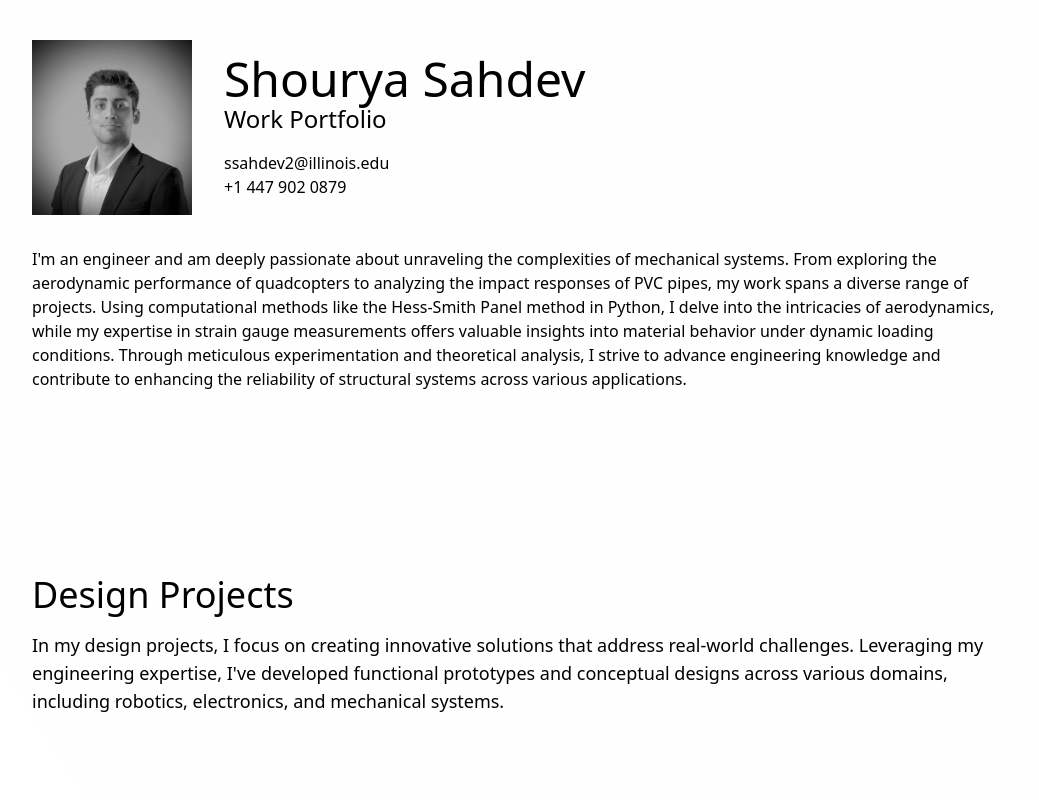
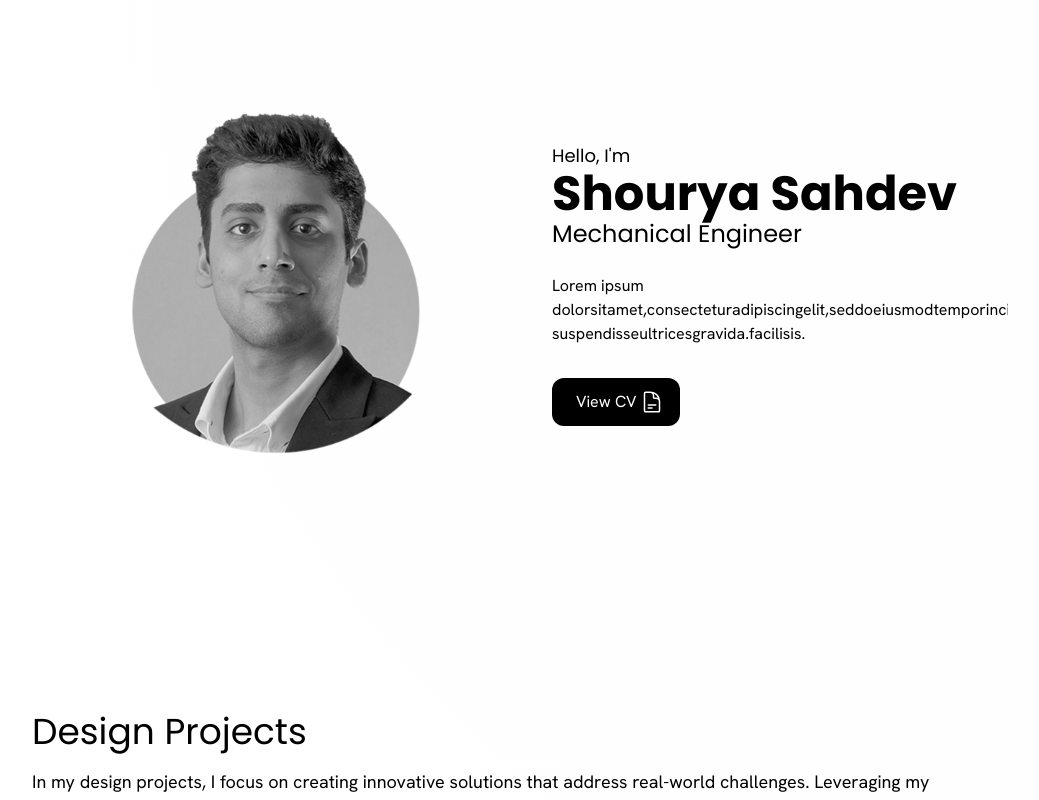
Before and after one commit to shikharsahdev/shourya-portfolio, a React (Create React App) app: page / in a window 1280 px wide. Shown: the whole page, without its empty margins (120-1159 px from the left). Built offline with nearby package versions, Linux system fonts and the light colour scheme.

Commit message:
Header design changes

```diff
--- a/public/index.html
+++ b/public/index.html
@@ -9,6 +9,9 @@
       name="description"
       content="Shourya Sahdev - Work Portfolio"
     />
+    <link rel="preconnect" href="https://fonts.googleapis.com">
+    <link rel="preconnect" href="https://fonts.gstatic.com" crossorigin>
+    <link href="https://fonts.googleapis.com/css2?family=Hanken+Grotesk:ital,wght@0,100..900;1,100..900&family=Poppins:ital,wght@0,100;0,200;0,300;0,400;0,500;0,600;0,700;0,800;0,900;1,100;1,200;1,300;1,400;1,500;1,600;1,700;1,800;1,900&display=swap" rel="stylesheet">
     <link rel="apple-touch-icon" href="%PUBLIC_URL%/logo192.png" />
     <!--
       manifest.json provides metadata used when your web app is installed on a
--- a/src/App.js
+++ b/src/App.js
@@ -1,5 +1,5 @@
 import { useState } from 'react';
-import displayPicture from './dp.jpg';
+import displayPicture from './dp.png';
 
 const designProjects = [
   {
@@ -92,20 +92,27 @@ function App() {
         </div>
       }
       <header className='w-full p-6 py-10 max-w-screen-lg m-auto pb-40'>
-        <div className='flex flex-col sm:flex-row sm:items-center gap-8'>
-          <img className='w-40' src={displayPicture} alt="Shourya Sahdev" />
-          <span className='flex flex-col gap-4'>
-            <span>
-              <h1 className='text-3xl font-medium md:text-5xl'>Shourya Sahdev</h1>
-              <h2 className='text-xl md:text-2xl'>Work Portfolio</h2>
+        <div className='flex flex-col sm:flex-row sm:items-center gap-2 sm:gap-8 max-w-full overflow-hidden'>
+          <img className='p-8 pb-0 sm:w-[50%] sm:p-16' src={displayPicture} alt="Shourya Sahdev" />
+          <span className='flex flex-1 flex-col gap-4 overflow-hidden'>
+            <span className='flex flex-col items-center sm:items-start'>
+              <h3 className='text-lg'>Hello, I'm</h3>
+              <h1 className='text-3xl font-bold md:text-5xl'>Shourya Sahdev</h1>
+              <h2 className='text-xl md:text-2xl'>Mechanical Engineer</h2>
             </span>
-            <span className='flex flex-col'>
+            <p className='mt-2 text-base text-center  sm:text-left'>Lorem ipsum dolorsitamet,consecteturadipiscingelit,seddoeiusmodtemporincididuntutlaboreetdoloremagnaliqua.Quisipsum suspendisseultricesgravida.facilisis.</p>
+            <a href="#" className='bg-black text-white py-3 px-6 pr-4 self-center sm:self-start rounded-xl mt-4 flex gap-1'>
+              View CV
+              <svg xmlns="http://www.w3.org/2000/svg" fill="none" viewBox="0 0 24 24" stroke-width="1.5" stroke="currentColor" class="size-6">
+                <path stroke-linecap="round" stroke-linejoin="round" d="M19.5 14.25v-2.625a3.375 3.375 0 0 0-3.375-3.375h-1.5A1.125 1.125 0 0 1 13.5 7.125v-1.5a3.375 3.375 0 0 0-3.375-3.375H8.25m0 12.75h7.5m-7.5 3H12M10.5 2.25H5.625c-.621 0-1.125.504-1.125 1.125v17.25c0 .621.504 1.125 1.125 1.125h12.75c.621 0 1.125-.504 1.125-1.125V11.25a9 9 0 0 0-9-9Z" />
+              </svg>
+            </a>
+            {/* <span className='flex flex-col'>
               <h3>ssahdev2@illinois.edu</h3>
               <h3>+1 447 902 0879</h3>
-            </span>
+            </span> */}
           </span>
         </div>
-          <p className='mt-8 text-base'>I'm an engineer and am deeply passionate about unraveling the complexities of mechanical systems. From exploring the aerodynamic performance of quadcopters to analyzing the impact responses of PVC pipes, my work spans a diverse range of projects. Using computational methods like the Hess-Smith Panel method in Python, I delve into the intricacies of aerodynamics, while my expertise in strain gauge measurements offers valuable insights into material behavior under dynamic loading conditions. Through meticulous experimentation and theoretical analysis, I strive to advance engineering knowledge and contribute to enhancing the reliability of structural systems across various applications.</p>
       </header>
       {
         projectTypes.map(
--- a/src/index.css
+++ b/src/index.css
@@ -7,8 +7,12 @@ body,html,#root {
   width: 100%;
   height: 100%;
   overflow: hidden;
-
+  font-family: "Hanken Grotesk", sans-serif;
   background-color: #fff;
   background-image: radial-gradient(circle at top right, rgba(245, 245, 255, 0.13),       transparent),
     radial-gradient(circle at 20% 80%, rgba(255, 255, 255, 0.13), transparent)
 }
+
+h1,h2,h3,h4,h5,h6 {
+  font-family: "Poppins", sans-serif;
+}
```
Also changed, not shown: src/dp.jpg (deleted), src/dp.png (added).
